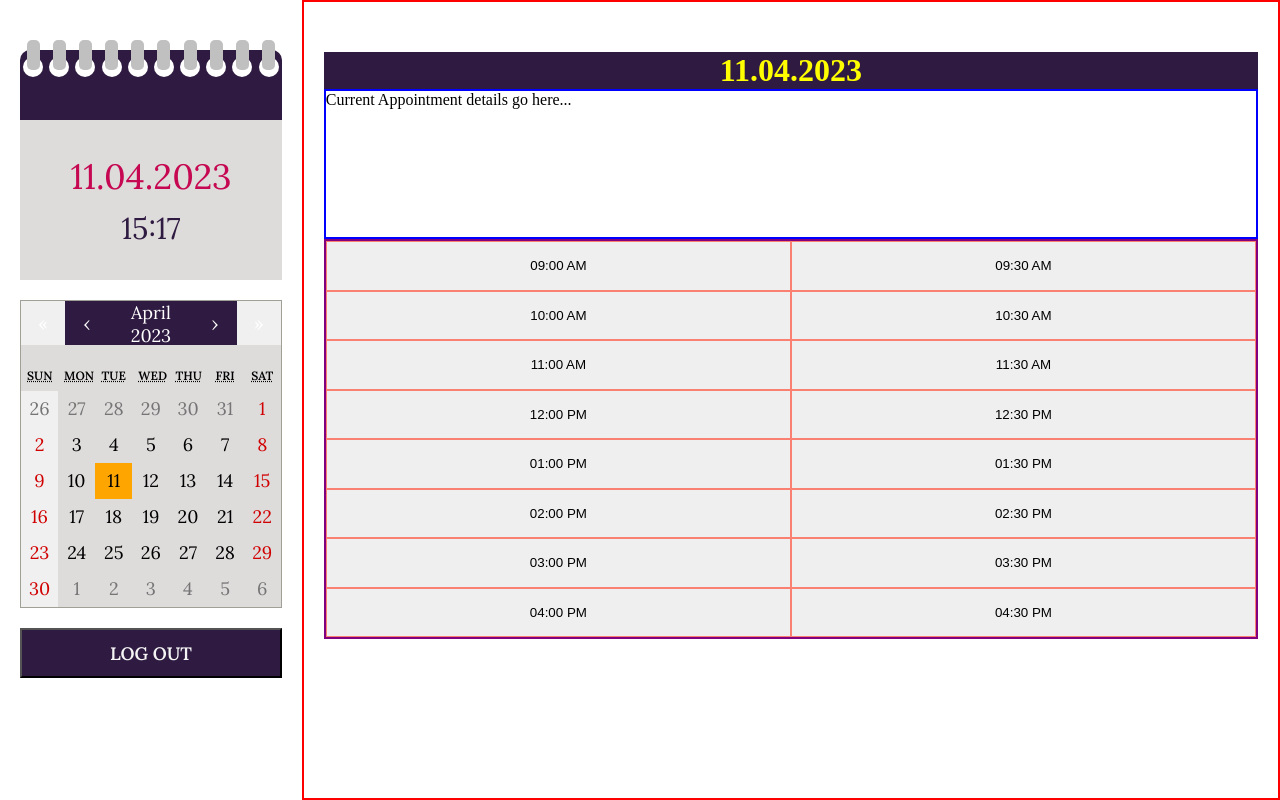
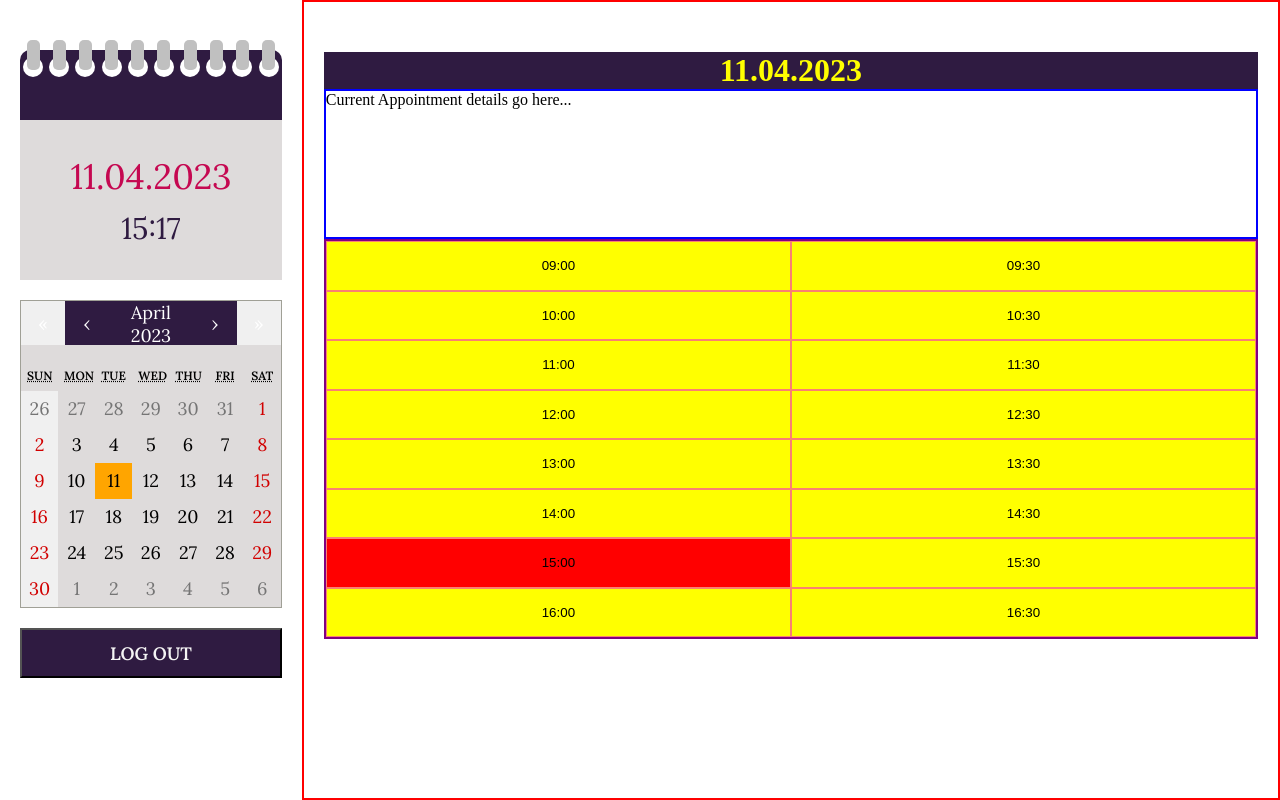
Before and after one commit to codeyourwaytofreedom/the_secretary, a Next.js app: page /test in a window 1280 px wide. Built offline with nearby package versions, Linux system fonts and the light colour scheme.

Commit message:
Active appointment is highlighted...
via comparison with current time.

Looks great.

Will prevent this from taking effect in
past or future dates.

Keep going.

Remmeber why you started.

```diff
--- a/pages/test.tsx
+++ b/pages/test.tsx
@@ -13,33 +13,22 @@ endTime.setHours(18, 0, 0, 0);
     const time_slots:string[] = [];
 
     for (var time = startTime; time < endTime; time.setMinutes(time.getMinutes() + 30)) {
-    console.log(time.toLocaleTimeString([], {hour: '2-digit', minute:'2-digit'}))
-    time_slots.push(time.toLocaleTimeString([], {hour: '2-digit', minute:'2-digit'}))
+        time_slots.push(time.toLocaleTimeString([], {hour: '2-digit', minute:'2-digit',hour12: false}))
     }
 
     const today = new Date();
-const formattedDate = today.toLocaleDateString("tr-TR", {
-    day: "2-digit",
-    month: "2-digit",
-    year: "numeric"
-    });
+
+    const formattedDate = today.toLocaleDateString("tr-TR", {day: "2-digit",month: "2-digit",year: "numeric"});
     const [selected_date, setDate] = useState<Date>(today);
-const [currentTime, setCurrentTime] = useState<string>(new Date().toLocaleTimeString("tr-TR", {
-    hour: "2-digit",
-    minute: "2-digit",
-    hour12: false,
-    }));
+    const [currentTime, setCurrentTime] =
+                        useState<string>(new Date().toLocaleTimeString("tr-TR",{hour: "2-digit",minute: "2-digit"}));
 
+    //display time
     useEffect(() => {
     const interval = setInterval(() => {
-        const time = new Date().toLocaleTimeString("tr-TR", {
-            hour: "2-digit",
-            minute: "2-digit",
-            hour12: false,
-          })
+        const time = new Date().toLocaleTimeString("tr-TR", {hour: "2-digit",minute: "2-digit",hour12: false,})
         setCurrentTime(time);
     }, 60000);
-
     return () => {
     clearInterval(interval);
     };
@@ -102,7 +91,12 @@ const [currentTime, setCurrentTime] = useState<string>(new Date().toLocaleTimeSt
         <div className={a.detail_schedule}>
             {
                 [...Array(16)].map((e,i)=>
-                <button suppressHydrationWarning className={a.detail_schedule_each} key={i} value={time_slots[i]} onClick={(e)=>handle_appointment(e)}>
+                <button suppressHydrationWarning className={a.detail_schedule_each} key={i} value={time_slots[i]}
+                    style={{backgroundColor: new Date("1970-01-01T" + time_slots[i] + "Z") < new Date("1970-01-01T" + currentTime + "Z")
+                    &&  new Date("1970-01-01T" + currentTime + "Z") <  new Date("1970-01-01T" + time_slots[i+1] + "Z")
+                    ? "red" : "yellow"
+                    }}
+                    onClick={(e)=>handle_appointment(e)}>
                     {time_slots[i]}
                 </button>
                 )
```
Lines whose indentation alone changed are shown as unchanged.
